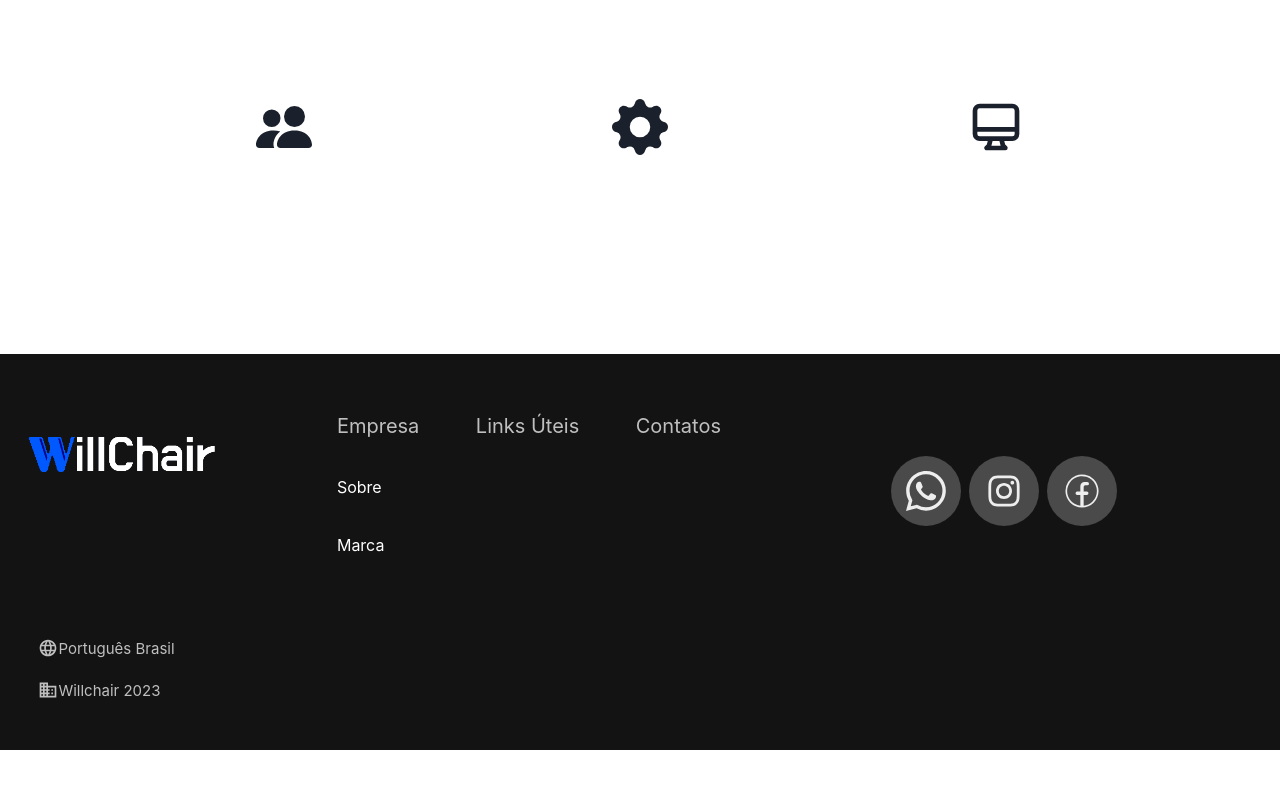
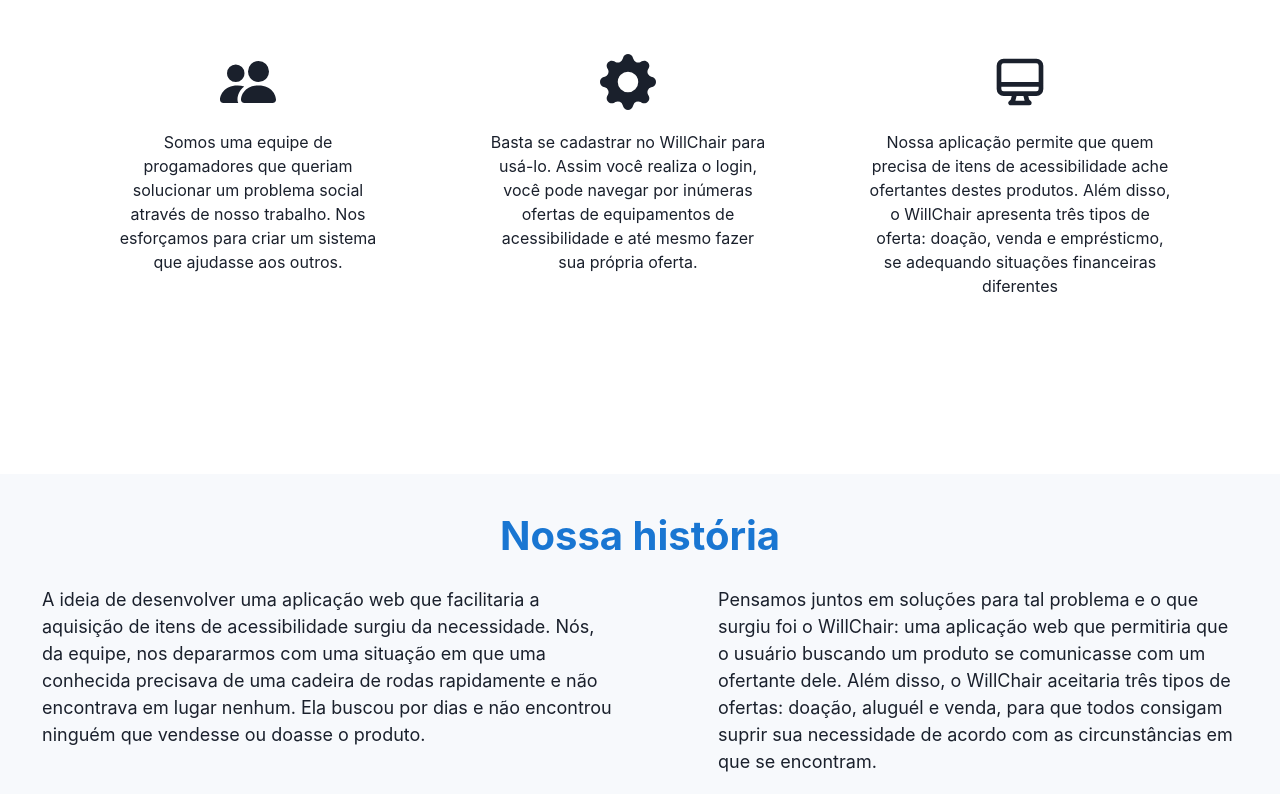
Before and after one commit to DoomerO/WillChair, a React (Vite) app in the folder TCCofc/: page /about in a window 1280 px wide. Shown: the part 686-1480 px from the top of the page. Before the commit the page ends 1436 px from the top, so only its background shows below. Built offline with nearby package versions, Linux system fonts and the light colour scheme.

Commit message:
About.tsx quase completo

```diff
--- a/TCCofc/src/pages/About.tsx
+++ b/TCCofc/src/pages/About.tsx
@@ -17,17 +17,78 @@ const About = () => {
                 </Flex>
             </Flex>
 
-            <Flex w='100%' bg='#fff' h='60vh' align='center' direction='column' _dark={{bg:'#4f4f4f'}}>
-                <Heading as='h1' color='#1976D2' w="38%" mt="3%" align='center' fontSize="40px" _dark={{color:"#0D87d8"}}>Afinal,
+            <Flex w='100%' bg='#fff' h='fit-content' align='center' direction='column' _dark={{bg:'#4f4f4f'}}>
+            <Heading as='h1' color='#1976D2' w="38%" mt="3%" align='center' fontSize="40px" _dark={{color:"#0D87d8"}}>Afinal,
                 do que se trata o WillChair?</Heading>
-                <Flex direction='row' w='60%' align='center' mt='3%' h='20vh'>
-                    <Box><BsPeopleFill size='7vh'/></Box>
+                <HStack mt='2%' gap="50" direction={{base: "column", sm: "row"}} >
+
+                    <Flex direction='column' align='center' w='35vh' h='55vh'>
+                        <Box w='fit-content'>
+                            <Container p='20px'>
+                                <BsPeopleFill size='7vh'/>
+                            </Container>
+                        </Box>
+                        <Text align='center'>
+                        Somos uma equipe de progamadores que queriam solucionar um problema social através de
+                        nosso trabalho. Nos esforçamos para criar um sistema que ajudasse aos outros.
+                        </Text>
+                    </Flex>
                     <Spacer/>
-                    <Box><BsGearFill size='7vh'/></Box>
+
+                    <Flex direction='column' align='center' w='35vh' h='55vh'>
+                        <Box w='fit-content'>
+                            <Container p='20px'>
+                                <BsGearFill size='7vh'/>
+                            </Container>
+                        </Box>
+                        <Text align='center'>
+                        Basta se cadastrar no WillChair para usá-lo. Assim você realiza o login, você pode navegar
+                        por inúmeras ofertas de equipamentos de acessibilidade e até mesmo fazer sua própria oferta.
+                        </Text>
+                    </Flex>
                     <Spacer/>
-                    <Box><HiOutlineDesktopComputer size='7vh'/></Box>
-                </Flex>
+
+                    <Flex direction='column' align='center' w='38vh' h='55vh'>
+                        <Box w='fit-content'>
+                            <Container p='20px'>
+                                <HiOutlineDesktopComputer size='7vh'/>
+                            </Container>
+                        </Box>
+                        <Text align='center'>
+                        Nossa aplicação permite que quem precisa de itens de acessibilidade ache ofertantes
+                        destes produtos. Além disso, o WillChair apresenta três tipos de oferta: doação, venda e
+                        emprésticmo, se adequando situações financeiras diferentes
+                        </Text>
+                    </Flex>
+                </HStack>
             </Flex>
+
+            <Flex w='100%' bg='#F7F9FC' h='fit-content' align='center' direction='column' _dark={{bg:'#4f4f4f'}}>
+            <Heading as='h1' color='#1976D2' w="38%" mt="3%" align='center' fontSize="40px"
+             _dark={{color:"#0D87d8"}}>Nossa história</Heading>
+                <HStack mt='2%' gap="50" direction={{base: "column", sm: "row"}} >
+
+                    <Flex direction='column' w='72vh' h='50vh'>
+                        <Text align='left' fontSize='18px'>
+                        A ideia de desenvolver uma aplicação web que facilitaria a aquisição de
+                        itens de acessibilidade surgiu da necessidade. Nós, da equipe, nos depararmos com uma
+                        situação em que uma conhecida precisava de uma cadeira de rodas rapidamente e não encontrava
+                        em lugar nenhum. Ela buscou por dias e não encontrou ninguém que vendesse ou doasse o produto.
+                        </Text>
+                    </Flex>
+                    <Spacer/>
+
+                    <Flex direction='column' w='65vh' h='50vh'>
+                        <Text align='left' fontSize='18px'>
+                        Pensamos juntos em soluções para tal problema e o que surgiu foi o WillChair: uma aplicação
+                        web que permitiria que o usuário buscando um produto se comunicasse com um ofertante dele.
+                        Além disso, o WillChair aceitaria três tipos de ofertas: doação, aluguél e venda, para que
+                        todos consigam suprir sua necessidade de acordo com as circunstâncias em que se encontram.
+                        </Text>
+                    </Flex>
+                </HStack>
+            </Flex>
+
 
 
 
```
